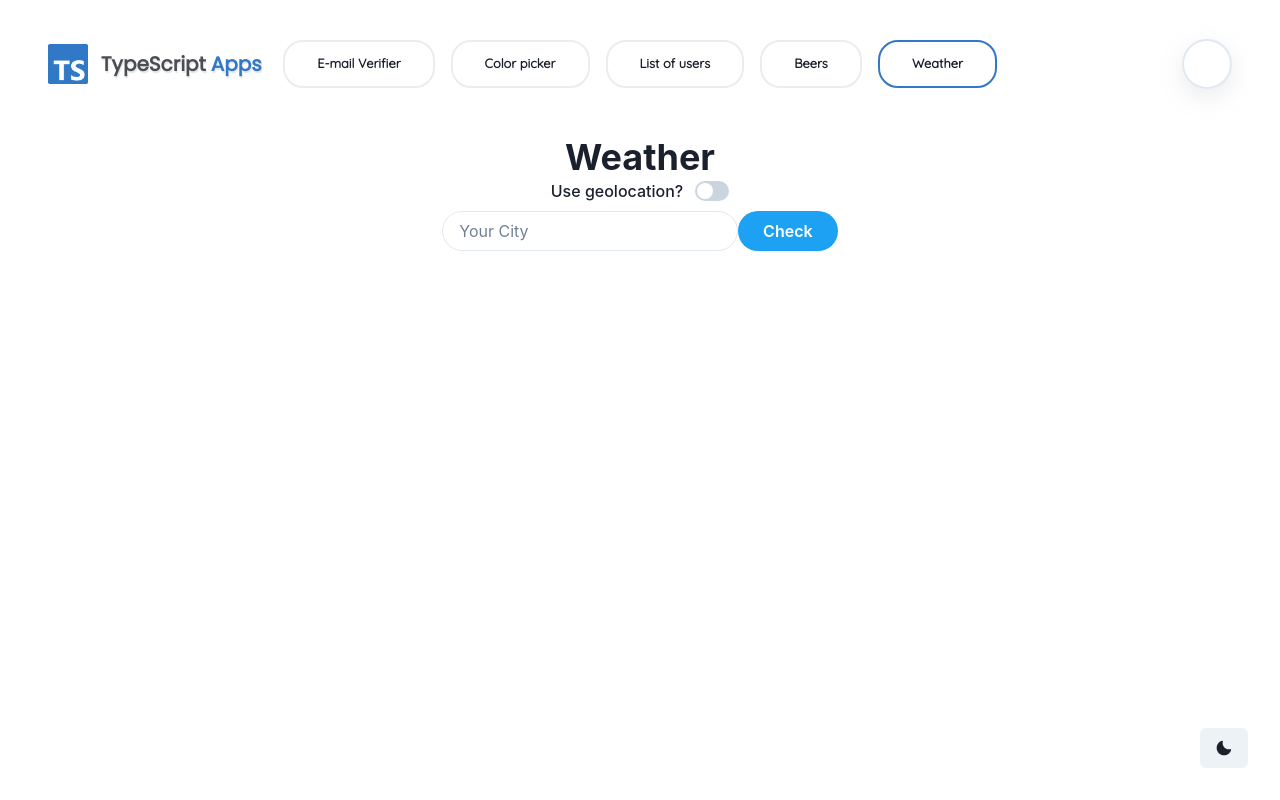
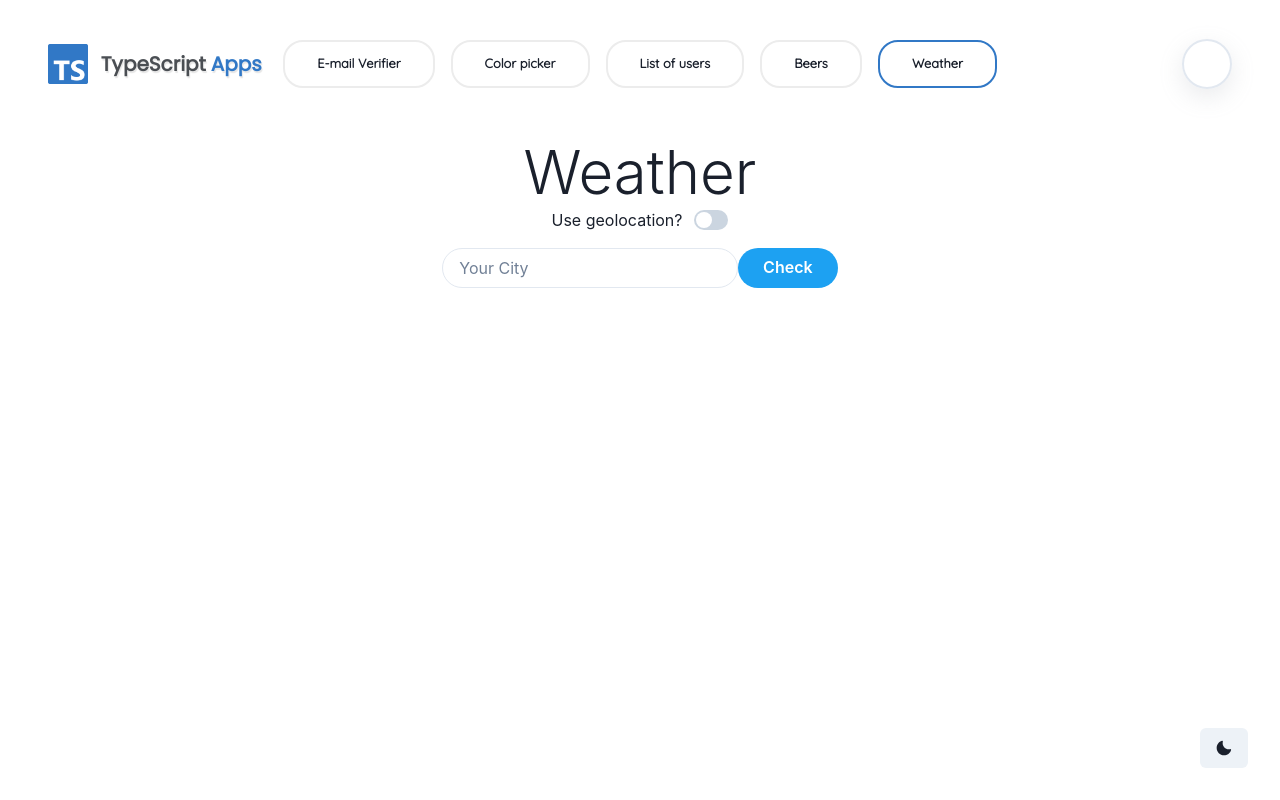
Before and after one commit to matt765/typescript-apps, a Next.js app: page /weather in a window 1280 px wide. Built offline with nearby package versions, Linux system fonts and the light colour scheme; some icons are missing.

Commit message:
improved styles

```diff
--- a/src/components/weather/components/WeatherHeading.comp.tsx
+++ b/src/components/weather/components/WeatherHeading.comp.tsx
@@ -22,9 +22,9 @@ export const WeatherHeading = () => {
 
   return (
     <Flex as={'header'} flexDirection={'column'} alignItems={'center'} justifyContent={'center'}>
-      <Heading as={'h1'}>Weather</Heading>
+      <Heading as={'h1'} fontSize={'6xl'} fontWeight={300}>Weather</Heading>
       <FormControl display="flex" alignItems="center" justifyContent={'center'} mb={2}>
-        <FormLabel htmlFor="use-geolocation" mb="0">
+        <FormLabel htmlFor="use-geolocation" mb="0" fontWeight={400}>
                 Use geolocation?
         </FormLabel>
         <Switch id="use-geolocation" colorScheme={'twitter'} onChange={handleGeolocation} isChecked={isGeolocation}/>
@@ -32,8 +32,8 @@ export const WeatherHeading = () => {
 
       {isGeolocation
         ? <Button colorScheme={'twitter'} borderRadius={'3rem'} onClick={onClick} display={'flex'} alignItems={'center'} gap={'.5rem'} mt={2}>Get Location <EnvironmentOutlined /></Button>
-        : <FormControl display={'flex'} as={'form'} onSubmit={onSubmit as unknown as React.FormEventHandler<HTMLDivElement>}>
-          <Input placeholder={'Your City'} borderRadius={'2rem'}/>
+        : <FormControl display={'flex'} as={'form'} onSubmit={onSubmit as unknown as React.FormEventHandler<HTMLDivElement>} mt={2}>
+          <Input placeholder={'Your City'} borderRadius={'2rem'} required/>
           <Button colorScheme={'twitter'} borderRadius={'2rem'} px={'2rem'} type={'submit'}>Check</Button>
         </FormControl>
       }
--- a/src/components/weather/components/WeatherMain/CurrentWeater.comp.tsx
+++ b/src/components/weather/components/WeatherMain/CurrentWeater.comp.tsx
@@ -1,13 +1,11 @@
-import React from 'react'
 import {
-  Badge, Flex, Skeleton, Text, useColorMode
+  Badge, Flex, Skeleton, Text
 } from '@chakra-ui/react'
 import { EnvironmentOutlined } from '@ant-design/icons'
 import Image from 'next/image'
 import { useWeather } from '../../hooks/useWeather'
 
 export const CurrentWeather = () => {
-  const { colorMode } = useColorMode()
   const {
     forecast, position
   } = useWeather()
@@ -27,7 +25,7 @@ export const CurrentWeather = () => {
 
   return (
     <Flex alignItems={'center'} flexDirection={'column'} boxShadow={'sm'} p={4} borderRadius={4}
-      _hover={{ boxShadow: colorMode === 'light' ? 'md' : 'outline' }}
+      _hover={{ boxShadow:  'outline' }}
       transition={'200ms'}>
       <Flex alignItems={'center'} gap={'.25rem'} >
         <EnvironmentOutlined />
--- a/src/components/weather/components/WeatherMain/DayWeather.comp.tsx
+++ b/src/components/weather/components/WeatherMain/DayWeather.comp.tsx
@@ -1,12 +1,10 @@
-import React from 'react'
 import {
-  Badge, Flex, SimpleGrid, Skeleton, Text, useColorMode
+  Badge, Flex, SimpleGrid, Skeleton, Text
 } from '@chakra-ui/react'
 import Image from 'next/image'
 import { useWeather } from '../../hooks/useWeather'
 
 export const DayWeather = () => {
-  const { colorMode } = useColorMode()
   const {
     forecast, position
   } = useWeather()
@@ -31,7 +29,7 @@ export const DayWeather = () => {
     }} textAlign={'center'}>
       {forecast?.forecast?.forecastday[0]?.hour.map((h) =>
         <Flex key={h.time_epoch} flexDirection={'column'} boxShadow={'sm'} p={2} borderRadius={4}
-          _hover={{ boxShadow: colorMode === 'light' ? 'md' : 'outline' }}
+          _hover={{ boxShadow:  'outline' }}
           transition={'200ms'}>
           <Text>{h.time.split(' ')[1]}</Text>
           {h.condition.icon &&
```
